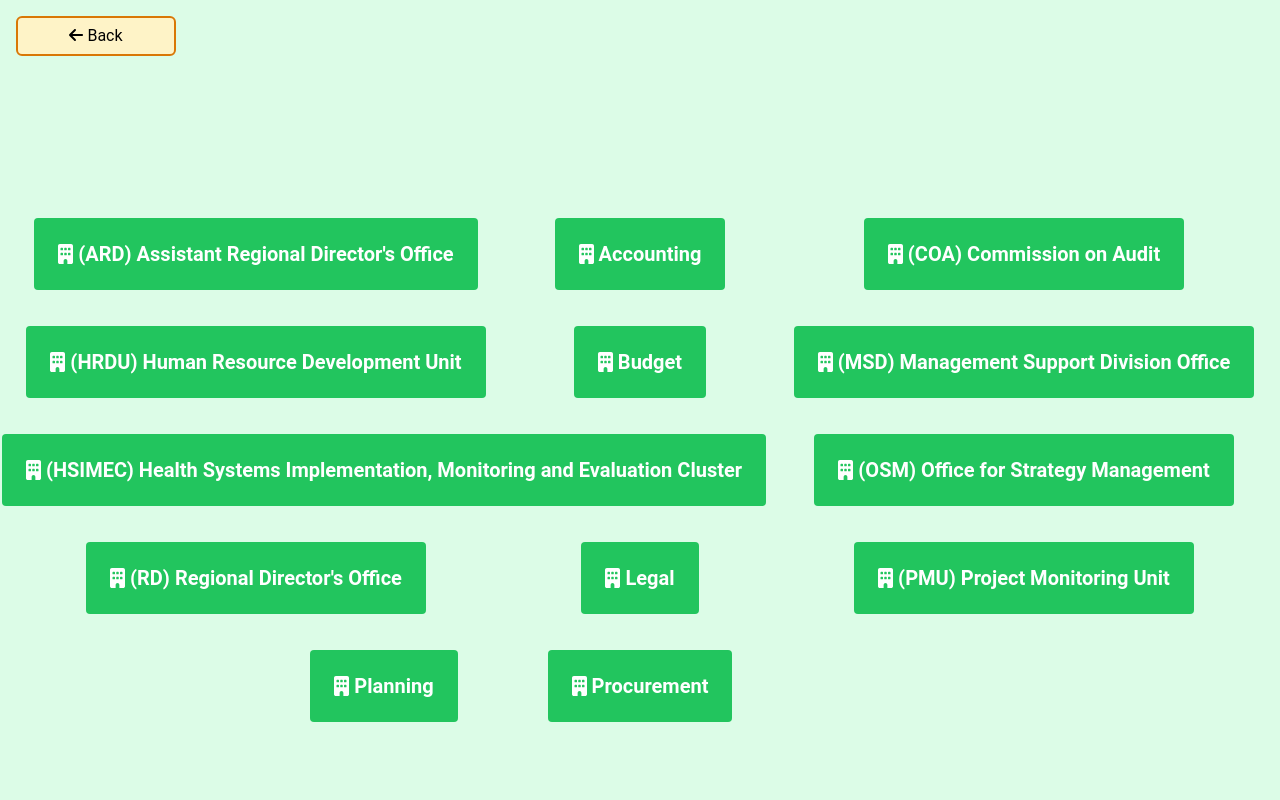
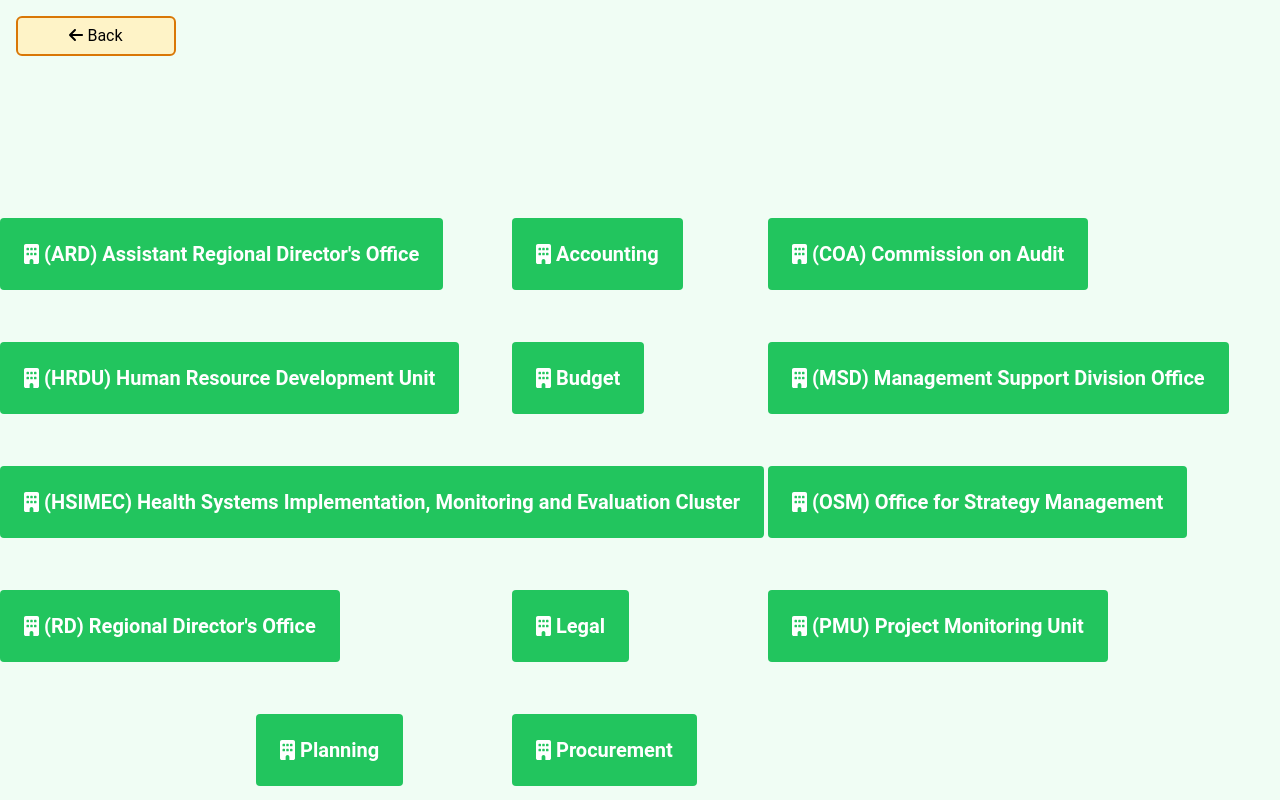
Before and after one commit to JeadFuentes/doh-guidemap, a React (Vite) app: page /second in a window 1280 px wide. Built offline with nearby package versions, Linux system fonts and the light colour scheme.

Commit message:
fixing hui

```diff
--- a/src/App.jsx
+++ b/src/App.jsx
@@ -13,7 +13,7 @@ import Imgcontainer3 from './Pages/3rd/Imgcontainer3'
 const App = () => {
   return (
     <>
-    <body className='bg-green-100 h-screen'>
+    <body className='bg-green-50 h-screen'>
     <Routes>
       <Route path="/" element={<Dashboard />}/>
       <Route path="/floors" element={<Floorselections />}/>
--- a/src/Pages/2nd/Second.jsx
+++ b/src/Pages/2nd/Second.jsx
@@ -12,55 +12,55 @@ function Second() {
         </button>
       </div>
       <div className="md:container md:mx-auto pt-60 grid grid-cols-2 md:grid-cols-5 gaps-4">
-          <div className='place-self-center col-span-2'>
+          <div className='place-self-start col-span-2'>
           <a href="second/imgcontainer2/ardoffice.png" className='p-6 rounded bg-green-500 w-50 text-center font-bold text-xl text-white'>
             <FontAwesomeIcon icon={faBuilding} /> (ARD) Assistant Regional Director's Office</a>
           </div>
-          <div className='place-self-center'>
+          <div className='place-self-start'>
           <a href="second/imgcontainer2/accounting.png" className='p-6 rounded bg-green-500 w-50 text-center font-bold text-xl text-white'>
             <FontAwesomeIcon icon={faBuilding} /> Accounting</a>
           </div>
-          <div className='place-self-center col-span-2'>
+          <div className='place-self-start col-span-2'>
           <a href="second/imgcontainer2/coa.png" className='p-6 rounded bg-green-500 w-50 text-center font-bold text-xl text-white'>
             <FontAwesomeIcon icon={faBuilding} /> (COA) Commission on Audit</a>
           </div>
-          <div className='place-self-center col-span-2 mt-20'>
+          <div className='place-self-start col-span-2 mt-24'>
           <a href="second/imgcontainer2/hrdu.png" className='p-6 rounded bg-green-500 w-50 text-center font-bold text-xl text-white'>
             <FontAwesomeIcon icon={faBuilding} /> (HRDU) Human Resource Development Unit</a>
           </div>
-          <div className='place-self-center mt-20'>
+          <div className='place-self-start mt-24'>
           <a href="second/imgcontainer2/budget.png" className='p-6 rounded bg-green-500 w-50 text-center font-bold text-xl text-white'>
             <FontAwesomeIcon icon={faBuilding} /> Budget</a>
           </div>
-          <div className='place-self-center col-span-2 mt-20'>
+          <div className='place-self-start col-span-2 mt-24'>
           <a href="second/imgcontainer2/msd.png" className='p-6 rounded bg-green-500 w-50 text-center font-bold text-xl text-white'>
             <FontAwesomeIcon icon={faBuilding} /> (MSD) Management Support Division Office</a>
           </div>
-          <div className='place-self-center col-span-3 mt-20'>
+          <div className='place-self-start col-span-3 mt-24'>
           <a href="second/imgcontainer2/hsimec.png" className='p-6 rounded bg-green-500 w-50 text-center font-bold text-xl text-white'>
             <FontAwesomeIcon icon={faBuilding} /> (HSIMEC) Health Systems Implementation, Monitoring and Evaluation Cluster</a>
           </div>
-          <div className='place-self-center col-span-2 mt-20'>
+          <div className='place-self-start col-span-2 mt-24'>
           <a href="second/imgcontainer2/osm.png" className='p-6 rounded bg-green-500 w-50 text-center font-bold text-xl text-white'>
             <FontAwesomeIcon icon={faBuilding} /> (OSM) Office for Strategy Management</a>
           </div>
-          <div className='place-self-center col-span-2 mt-20'>
+          <div className='place-self-start col-span-2 mt-24'>
           <a href="second/imgcontainer2/rdoffice.png" className='p-6 rounded bg-green-500 w-50 text-center font-bold text-xl text-white'>
             <FontAwesomeIcon icon={faBuilding} /> (RD) Regional Director's Office</a>
           </div>
-          <div className='place-self-center mt-20'>
+          <div className='place-self-start mt-24'>
           <a href="second/imgcontainer2/legal.png" className='p-6 rounded bg-green-500 w-50 text-center font-bold text-xl text-white'>
             <FontAwesomeIcon icon={faBuilding} /> Legal</a>
           </div>
-          <div className='place-self-center col-span-2 mt-20'>
+          <div className='place-self-start col-span-2 mt-24'>
           <a href="second/imgcontainer2/pmu.png" className='p-6 rounded bg-green-500 w-50 text-center font-bold text-xl text-white'>
             <FontAwesomeIcon icon={faBuilding} /> (PMU) Project Monitoring Unit</a>
           </div>
-          <div className='place-self-center col-start-2 mt-20'>
+          <div className='place-self-start col-start-2 mt-24'>
           <a href="second/imgcontainer2/planning.png" className='p-6 rounded bg-green-500 w-50 text-center font-bold text-xl text-white'>
             <FontAwesomeIcon icon={faBuilding} /> Planning</a>
           </div>
-          <div className='place-self-center md:mt-20'>
+          <div className='place-self-start md:mt-24'>
           <a href="second/imgcontainer2/procurement.png" className='p-6 rounded bg-green-500 w-50 text-center font-bold text-xl text-white'>
             <FontAwesomeIcon icon={faBuilding} /> Procurement</a>
           </div>
--- a/src/Pages/3rd/Third.jsx
+++ b/src/Pages/3rd/Third.jsx
@@ -12,51 +12,51 @@ function Third() {
         </button>
       </div>
       <div className="md:container md:mx-auto pt-60 grid grid-cols-2 md:grid-cols-5 gaps-4">
-          <div className='place-self-center col-span-2'>
+          <div className='place-self-start col-span-2'>
           <a href="third/imgcontainer3/cmu.png" className='p-6 rounded bg-green-500 w-50 text-center font-bold text-xl text-white'>
             <FontAwesomeIcon icon={faBuilding} /> (CMU) Communication Management Unit</a>
           </div>
-          <div className='place-self-center'>
+          <div className='place-self-start'>
           <a href="third/imgcontainer3/familyhealth.png" className='p-6 rounded bg-green-500 w-50 text-center font-bold text-xl text-white'>
             <FontAwesomeIcon icon={faBuilding} /> Family Health</a>
           </div>
-          <div className='place-self-center col-span-2'>
+          <div className='place-self-start col-span-2'>
           <a href="third/imgcontainer3/hfdc.png" className='p-6 rounded bg-green-500 w-50 text-center font-bold text-xl text-white'>
             <FontAwesomeIcon icon={faBuilding} /> (HFDU) Health facility Development Unit</a>
           </div>
-          <div className='place-self-center col-span-2 mt-28'>
+          <div className='place-self-start col-span-2 mt-24'>
           <a href="third/imgcontainer3/hfep.png" className='p-6 rounded bg-green-500 w-50 text-center font-bold text-xl text-white'>
             <FontAwesomeIcon icon={faBuilding} /> (HFEP) Health Facility Enhancement Program</a>
           </div>
-          <div className='place-self-center col-span-2 mt-28'>
+          <div className='place-self-start col-span-2 mt-24'>
           <a href="third/imgcontainer3/hpu.png" className='p-6 rounded bg-green-500 w-50 text-center font-bold text-xl text-white'>
             <FontAwesomeIcon icon={faBuilding} /> (HPU) Health Promotion Unit</a>
           </div>
-          <div className='place-self-center mt-28'>
+          <div className='place-self-start mt-24'>
           <a href="third/imgcontainer3/infectious.png" className='p-6 rounded bg-green-500 w-50 text-center font-bold text-xl text-white'>
             <FontAwesomeIcon icon={faBuilding} /> INFECTIOUS</a>
           </div>
-          <div className='place-self-center col-span-2 mt-28'>
+          <div className='place-self-start col-span-2 mt-24'>
           <a href="third/imgcontainer3/hsdc.png" className='p-6 rounded bg-green-500 w-50 text-center font-bold text-xl text-white'>
             <FontAwesomeIcon icon={faBuilding} /> (HSDC) Health System Development Cluster</a>
           </div>
-          <div className='place-self-center col-span-2 mt-28'>
+          <div className='place-self-start col-span-2 mt-24'>
           <a href="third/imgcontainer3/km.png" className='p-6 rounded bg-green-500 w-50 text-center font-bold text-xl text-white'>
             <FontAwesomeIcon icon={faBuilding} /> (KM) Knowledge Management UNIT</a>
           </div>
-          <div className='place-self-center mt-28'>
+          <div className='place-self-start mt-24'>
           <a href="third/imgcontainer3/lhsdconference.png" className='p-6 rounded bg-green-500 w-50 text-center font-bold text-xl text-white'>
             <FontAwesomeIcon icon={faBuilding} /> LHSD CONFERENCE</a>
           </div>
-          <div className='place-self-center mt-28'>
+          <div className='place-self-start mt-24'>
           <a href="third/imgcontainer3/lhsdstaff.png" className='p-6 rounded bg-green-500 w-50 text-center font-bold text-xl text-white'>
             <FontAwesomeIcon icon={faBuilding} /> LHSD OFFICE</a>
           </div>
-          <div className='place-self-center col-span-2 mt-28'>
+          <div className='place-self-start col-span-2 mt-24'>
           <a href="third/imgcontainer3/maip.png" className='p-6 rounded bg-green-500 w-50 text-center font-bold text-xl text-white'>
             <FontAwesomeIcon icon={faBuilding} /> (MAIP) Medical Assistance to Indigent Patients</a>
           </div>
-          <div className='place-self-center col-span-2 mt-28'>
+          <div className='place-self-start col-span-2 mt-24'>
           <a href="third/imgcontainer3/noncom.png" className='p-6 rounded bg-green-500 w-50 text-center font-bold text-xl text-white'>
             <FontAwesomeIcon icon={faBuilding} /> (NON-COM) Non-comunicable Diseases</a>
           </div>
```
Also changed, not shown: src/Pages/1st/First.jsx (+14 -14 lines).
